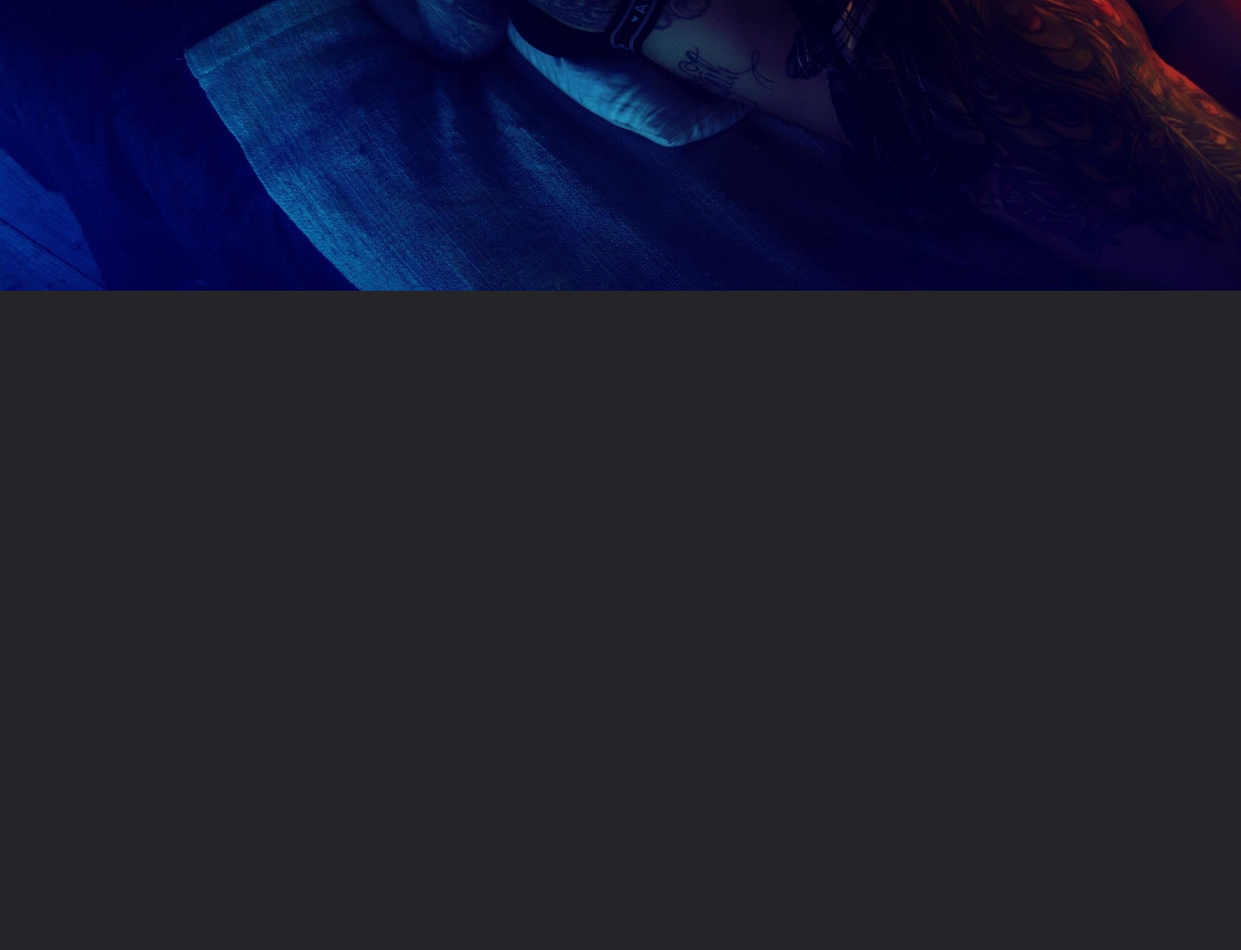
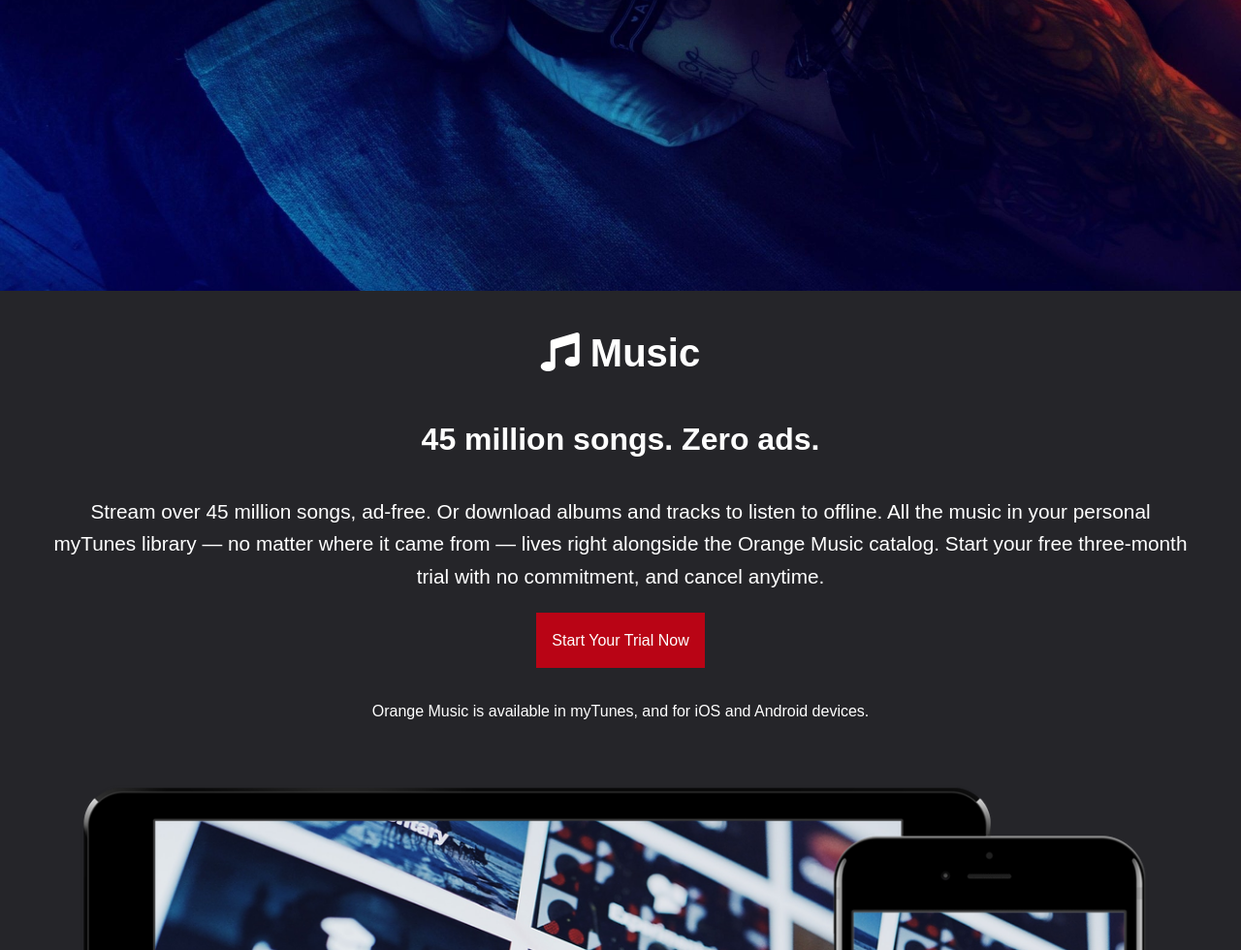
Before and after one commit to ganchoiliev/myTunes, a plain HTML site: page dist/index.html in a window 1280 px wide. Shown: the part 500-1480 px from the top of the page at 97% size. Before the commit the page ends 800 px from the top, so only its background shows below. Drawn offline with nearby package versions, Linux system fonts and the light colour scheme.

Commit message:
Working on music section

```diff
--- a/dist/css/style.css
+++ b/dist/css/style.css
@@ -1,4 +1,13 @@
 @import url("https://fonts.googleapis.com/css?family=PT+Sans");
+
+/* CSS Variables */
+:root {
+  --primary-color: #b90415;
+  --primary-color-hover: #d3071b;
+  --secondary-color: #103063;
+  --secondary-color-hover: #143f85;
+  --light-color: #f4f4f4;
+}
 
 body {
   font-family: "PT Sans Narrow", sans-serif;
@@ -6,6 +15,52 @@
   margin: 0;
   color: #fff;
   line-height: 1.6;
+}
+
+img {
+  width: 100%;
+}
+
+a {
+  text-decoration: none;
+  color: #ccc;
+}
+
+/* Section */
+.section {
+  padding: 2rem 0;
+}
+
+.section-head {
+  font-size: 2.5rem;
+  margin: 0;
+}
+
+.section h3 {
+  font-size: 2rem;
+}
+
+/* Buttons */
+.btn {
+  padding: 1rem;
+  color: #fff;
+  display: inline-block;
+}
+
+.btn-primary {
+  background-color: var(--primary-color);
+}
+
+.btn-primary:hover {
+  background: var(--primary-color-hover);
+}
+
+.btn-secondary {
+  background-color: var(--secondary-color);
+}
+
+.btn-secondary:hover {
+  background: var(--secondary-color-hover);
 }
 
 /* Show Case */
@@ -34,6 +89,14 @@
 
 .lead {
   font-size: 1.3rem;
+}
+
+.mb {
+  margin-bottom: 1rem;
+}
+
+.mt {
+  margin-top: 1rem;
 }
 
 /* Utility Classes */
--- a/dist/index.html
+++ b/dist/index.html
@@ -16,6 +16,7 @@
   <body>
     <!-- Showcase & Nav-->
     <div id="showcase">
+      <p></p>
       <header>
         <nav class="cf">
           <ul class="cf">
@@ -40,7 +41,24 @@
     </div>
 
     <!-- Music Section-->
-
+    <section id="music" class="section">
+      <div class="container">
+        <h2 class="section-head"><i class="fas fa-music"></i> Music</h2>
+        <h3>45 million songs. Zero ads.</h3>
+        <p class="lead">
+          Stream over 45 million songs, ad-free. Or download albums and tracks
+          to listen to offline. All the music in your personal myTunes library —
+          no matter where it came from — lives right alongside the Orange Music
+          catalog. Start your free three-month trial with no commitment, and
+          cancel anytime.
+        </p>
+        <a href="#" class="btn btn-primary mb">Start Your Trial Now</a>
+        <p class="text-light">
+          Orange Music is available in myTunes, and for iOS and Android devices.
+        </p>
+        <img src="img/mockup1.png" alt="mockup image" />
+      </div>
+    </section>
     <!-- Video Section-->
 
     <!-- Entertaiment Sectrion-->
```
